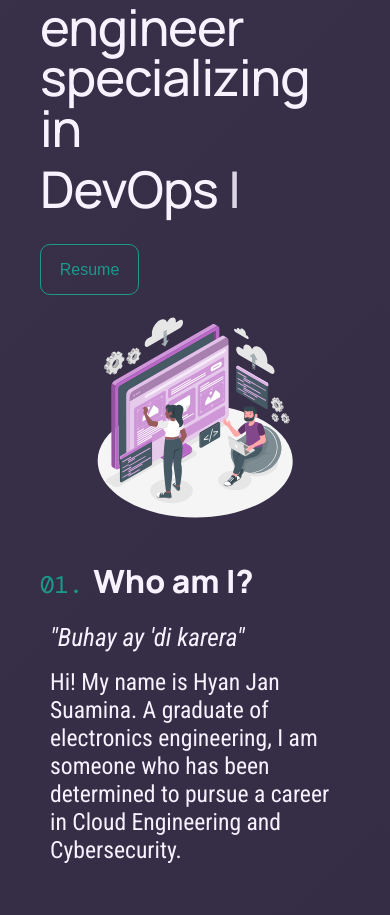
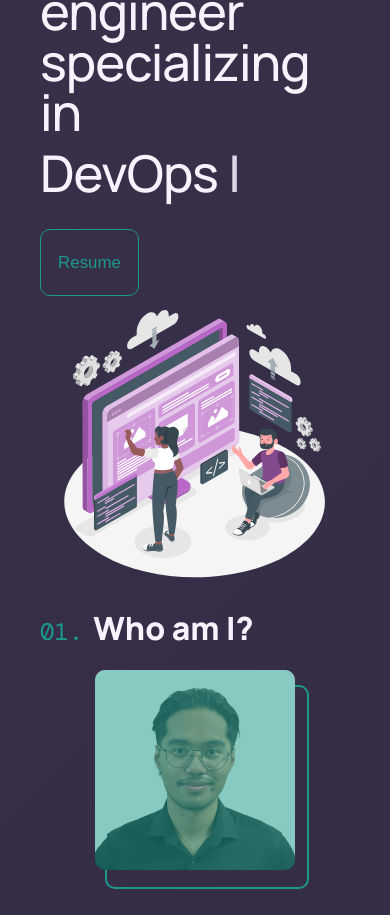
Before and after one commit to janhyan/Cloud-Resume-Challenge---AWS-Terraform, a plain HTML site: page pages/index.html in a window 390 px wide. Shown: the part 289-1204 px from the top of the page. Drawn offline with nearby package versions, Linux system fonts and the light colour scheme; no server answers; a web font is replaced by a local one.

Commit message:
Style: Fixed Intro-img layout and about-me img

```diff
--- a/pages/style.css
+++ b/pages/style.css
@@ -95,7 +95,7 @@ html {
   margin-top: 10px;
 }
 
-@media only screen and (max-width: 600px) {
+@media only screen and (max-width: 1024px) {
   .nav-div {
     display: none;
   }
@@ -118,6 +118,10 @@ html {
     font-size: 2vw;
   }
 
+  body #intro {
+    height: 100%;
+  }
+
   #intro .intro-text {
     width: 100%;
     height: 60%;
@@ -127,18 +131,23 @@ html {
 
   #intro .intro-img-container {
     text-align: center;
+    width: 100%;
+    height: 100%;
+    flex-grow: 1;
   }
 
   #intro .intro-img {
     position: relative;
     justify-content: center;
-    width: 70%;
+    max-width: 100%;
+    width: auto;
   }
 
   .resume-button {
     width: 30%;
-    height: 12%;
+    height: 8vh;
     margin-top: 20px;
+    font-size: 2vh;
   }
 
   #about,
@@ -148,19 +157,13 @@ html {
     padding: 4vw 0 0 0;
   }
 
-  .about-me-img-container {
-    order: 2;
-  }
-
   .about-me-container .about-me-desc {
-    order: 1;
     width: 100%;
   }
 
   .about-me-container .about-me-img-container .about-me-img {
-    height: 20vh;
+    height: 25vh;
     position: relative;
-    width: max(200px, 18vw);
     margin: 0 auto;
   }
 
@@ -168,8 +171,9 @@ html {
     .about-me-img-container
     .about-me-img
     .about-me-img-overlay {
-    height: 20vh;
+    height: max(200px, 18vw);
     background-color: #1b998a85;
+    width: max(200px, 18vw);
   }
 
   .about-me-container .about-me-img-container .about-me-img .about-me-img-bg {
@@ -177,22 +181,10 @@ html {
     margin: 0 auto;
     border-radius: 10px;
     padding: 0;
-    height: 20vh;
+    height: max(200px, 18vw);
     background-size: 100%;
     z-index: 1;
     position: absolute;
-  }
-
-  .about-me-img-container .about-me-img .about-me-img-overlay {
-    width: max(200px, 18vw);
-    margin: 0 auto;
-    border-radius: 10px;
-    padding: 0;
-    height: 20vh;
-    background-color: #1b998a83;
-    position: absolute;
-    top: 0px;
-    z-index: 2;
   }
 
   .about-me-img-container .about-me-img .about-me-img-overlay:hover {
@@ -206,7 +198,7 @@ html {
     width: max(200px, 18vw);
     border-radius: 10px;
     padding: 0;
-    height: 20vh;
+    height: max(200px, 18vw);
     border: 2px solid #1b998b;
     position: absolute;
     top: 15px;
@@ -214,9 +206,6 @@ html {
     z-index: 0;
   }
 
-  .skills-container {
-    order: 3;
-  }
 
   .certs-logos {
     flex-wrap: wrap;
@@ -362,8 +351,12 @@ section {
   padding-bottom: 10px;
 }
 
+.intro-img-container {
+  width: 40vw;
+}
+
 .intro-img {
-  width: 40vw;
+  width: 100%;
 }
 
 /* ABOUT ME */
@@ -388,7 +381,7 @@ section {
   padding: 0;
   background-image: url("assets/intro-img.png");
   background-position: center;
-  height: 250px;
+  height:  max(250px, 18vw);
   background-size: 100%;
   z-index: 1;
   position: absolute;
@@ -399,7 +392,7 @@ section {
   margin: 0 auto;
   border-radius: 10px;
   padding: 0;
-  height: 250px;
+  height:  max(250px, 18vw);
   background-color: #1b998a83;
   position: absolute;
   top: 0px;
@@ -414,7 +407,7 @@ section {
   width: max(250px, 18vw);
   border-radius: 10px;
   padding: 0;
-  height: 250px;
+  height:  max(250px, 18vw);
   border: 2px solid #1b998b;
   position: absolute;
   top: 15px;
```
